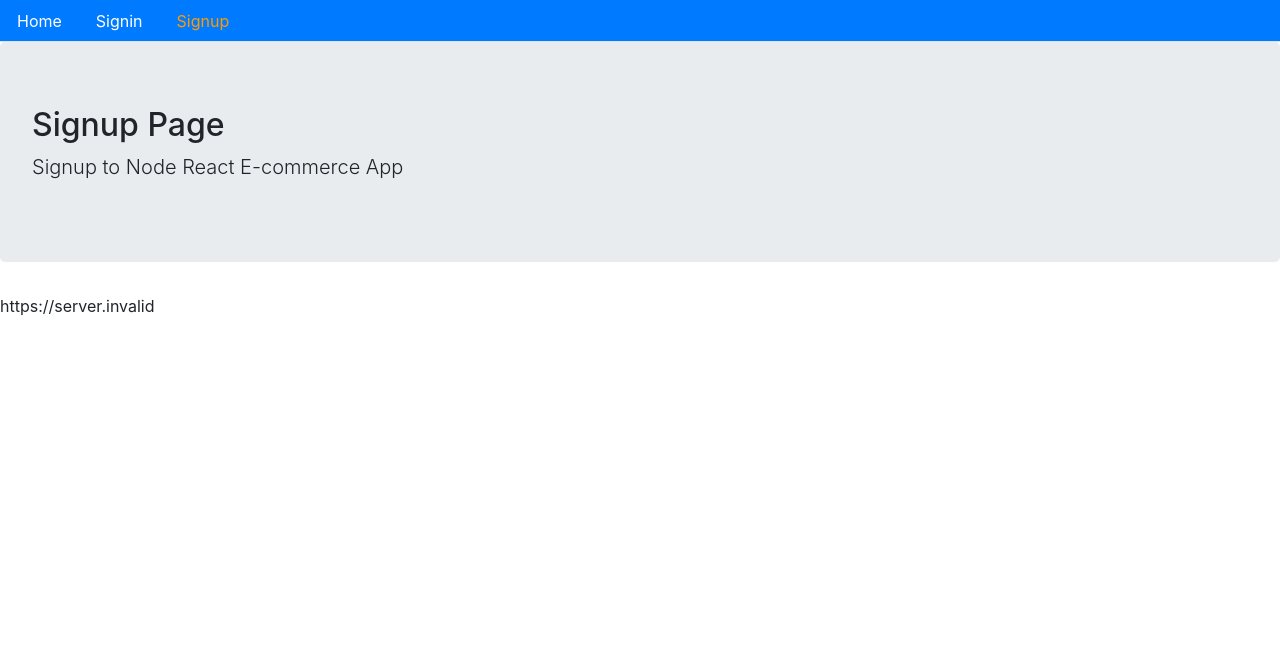
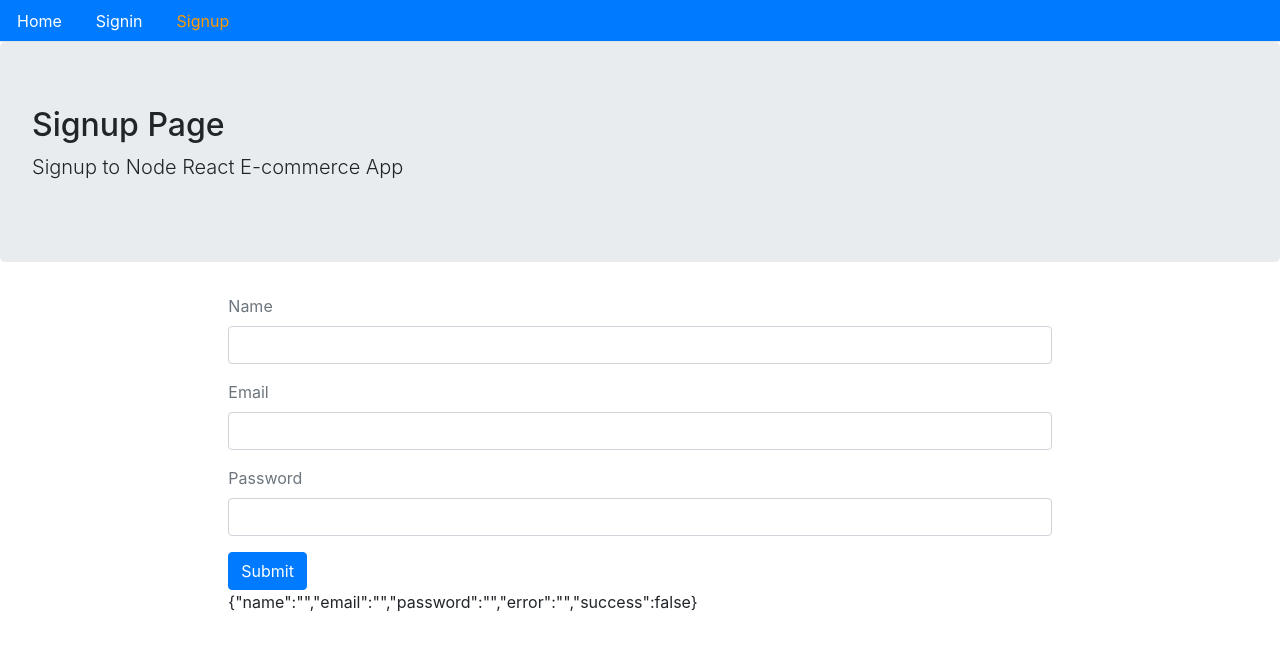
Before and after one commit to codecamjam/react-node-ecommerce-app, a React (Create React App) app in the folder ecommerce-front/: page /signup in a window 1280 px wide. Shown: the top 650 px of the page. Built offline with nearby package versions, Linux system fonts and the light colour scheme; no server answers.

Commit message:
l64 signup form handle change

```diff
--- a/ecommerce-front/src/user/Signup.js
+++ b/ecommerce-front/src/user/Signup.js
@@ -1,13 +1,67 @@
+import { useState } from 'react';
+
 import Layout from '../core/Layout';
-import { API } from '../config';
 
-const Signup = () => (
+const Signup = () => {
+  const [values, setValues] = useState({
+    name: '',
+    email: '',
+    password: '',
+    error: '',
+    success: false,
+  });
+
+  const handleChange = (name) => (event) => {
+    setValues({ ...values, error: false, [name]: event.target.value });
+  };
+
+  const signUpForm = () => (
+    <form>
+      <div className="form-group">
+        <label htmlFor="" className="text-muted">
+          Name
+        </label>
+        <input
+          onChange={handleChange('name')}
+          type="text"
+          className="form-control"
+        />
+      </div>
+      <div className="form-group">
+        <label htmlFor="" className="text-muted">
+          Email
+        </label>
+        <input
+          onChange={handleChange('email')}
+          type="email"
+          className="form-control"
+        />
+      </div>
+      <div className="form-group">
+        <label htmlFor="" className="text-muted">
+          Password
+        </label>
+        <input
+          onChange={handleChange('password')}
+          type="password"
+          className="form-control"
+        />
+      </div>
+
+      <button className="btn btn-primary">Submit</button>
+    </form>
+  );
+
+  return (
     <Layout
       title="Signup Page"
       description="Signup to Node React E-commerce App"
+      className="container col-md-8 offset-md-2"
     >
-    {API}
+      {signUpForm()}
+      {JSON.stringify(values)}
     </Layout>
   );
+};
 
 export default Signup;
```
Lines whose indentation alone changed are shown as unchanged.
